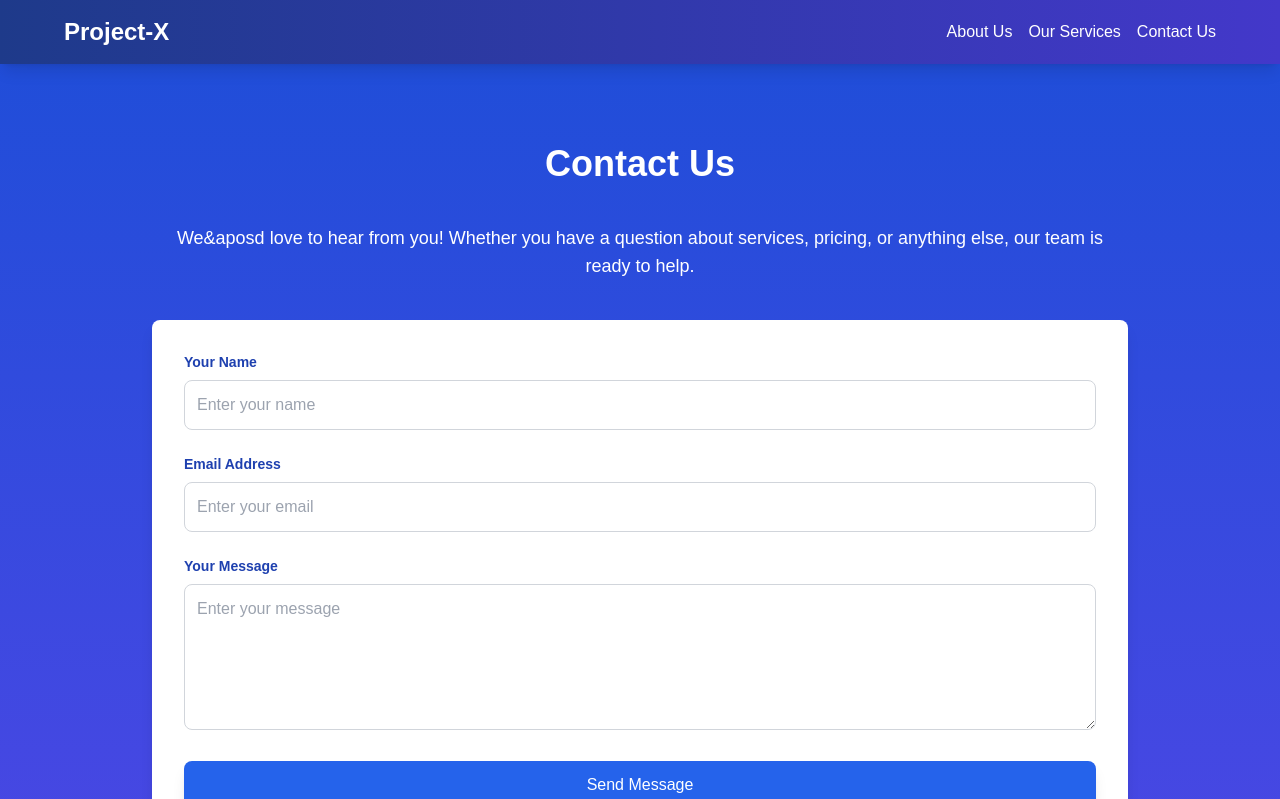
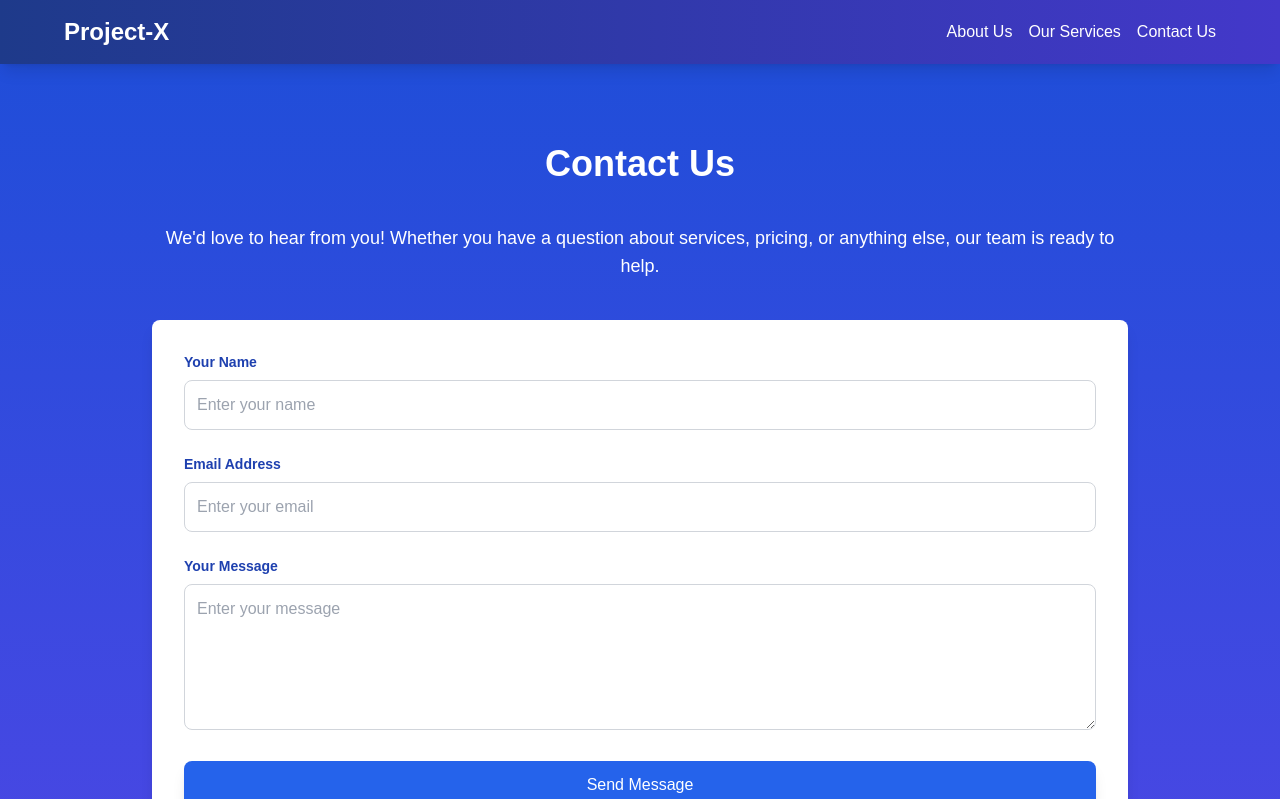
Before and after one commit to AdeJord/project-x, a Next.js app: page /contact in a window 1280 px wide. Shown: the top 799 px of the page. Built offline with nearby package versions, Linux system fonts and the light colour scheme.

Commit message:
typo done

```diff
--- a/src/app/contact/page.js
+++ b/src/app/contact/page.js
@@ -45,7 +45,7 @@ export default function ContactUs() {
         <div className="max-w-5xl mx-auto py-16 px-6">
           <h1 className="text-4xl font-bold mb-10 text-center">Contact Us</h1>
           <p className="text-lg mb-10 text-center">
-            We&aposd love to hear from you! Whether you have a question about services, pricing, or anything else, our team is ready to help.
+            We'd love to hear from you! Whether you have a question about services, pricing, or anything else, our team is ready to help.
           </p>
 
           {/* Contact Form */}
```
